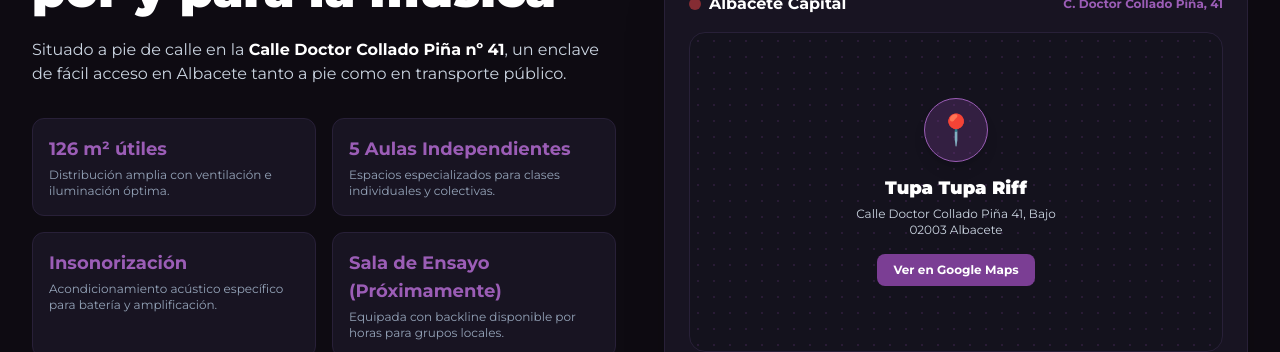
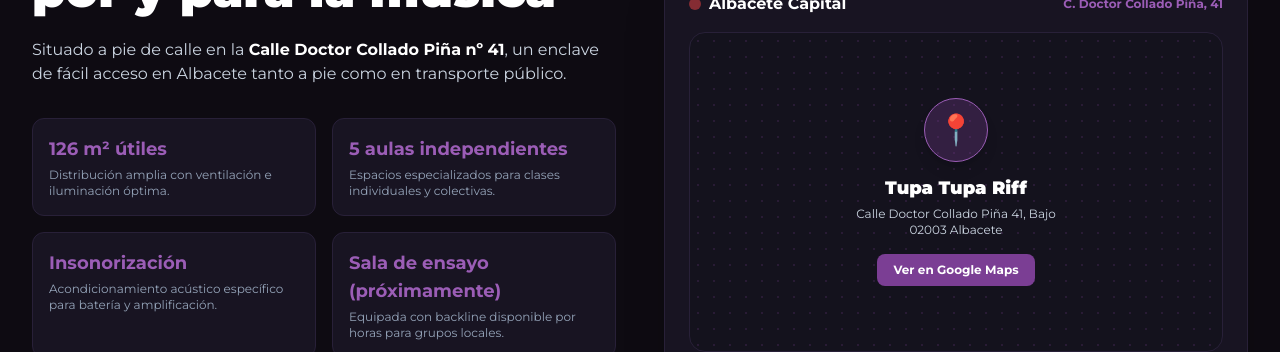
Before and after one commit to TupaTupaRiff/tupatupariff.com, a React (Vite) app: page / in a window 1280 px wide. Shown: the part 5720-6072 px from the top of the page. Built offline with nearby package versions, Linux system fonts and the light colour scheme.

Commit message:
Fix capitalization in facilities list
Corrected capitalization and punctuation in facility titles and descriptions.

```diff
--- a/src/components/Local.tsx
+++ b/src/components/Local.tsx
@@ -1,8 +1,8 @@
 const facilities = [
   { title: '126 m² útiles', desc: 'Distribución amplia con ventilación e iluminación óptima.' },
-  { title: '5 Aulas Independientes', desc: 'Espacios especializados para clases individuales y colectivas.' },
+  { title: '5 aulas independientes', desc: 'Espacios especializados para clases individuales y colectivas.' },
   { title: 'Insonorización', desc: 'Acondicionamiento acústico específico para batería y amplificación.' },
-  { title: 'Sala de Ensayo (Próximamente)', desc: 'Equipada con backline disponible por horas para grupos locales.' },
+  { title: 'Sala de ensayo (próximamente)', desc: 'Equipada con backline disponible por horas para grupos locales.' },
 ];
 
 const hours = [
```
